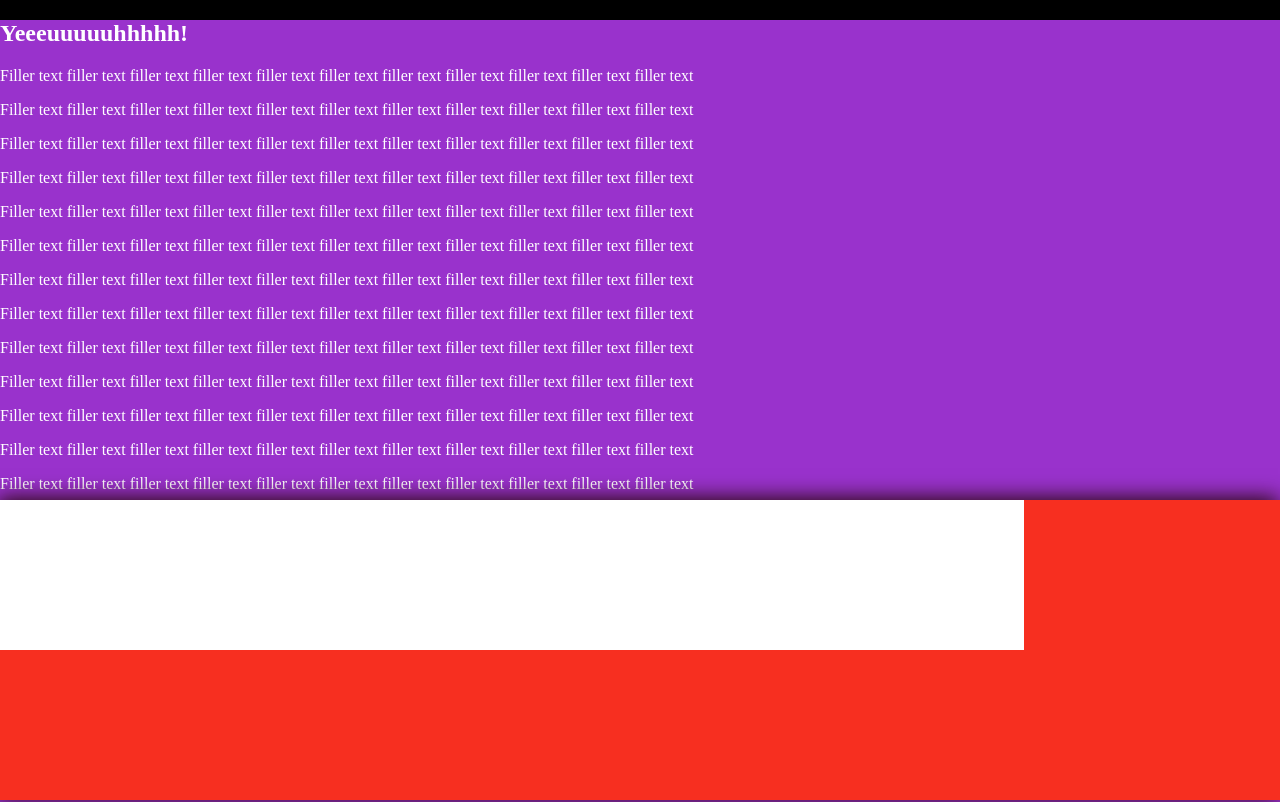
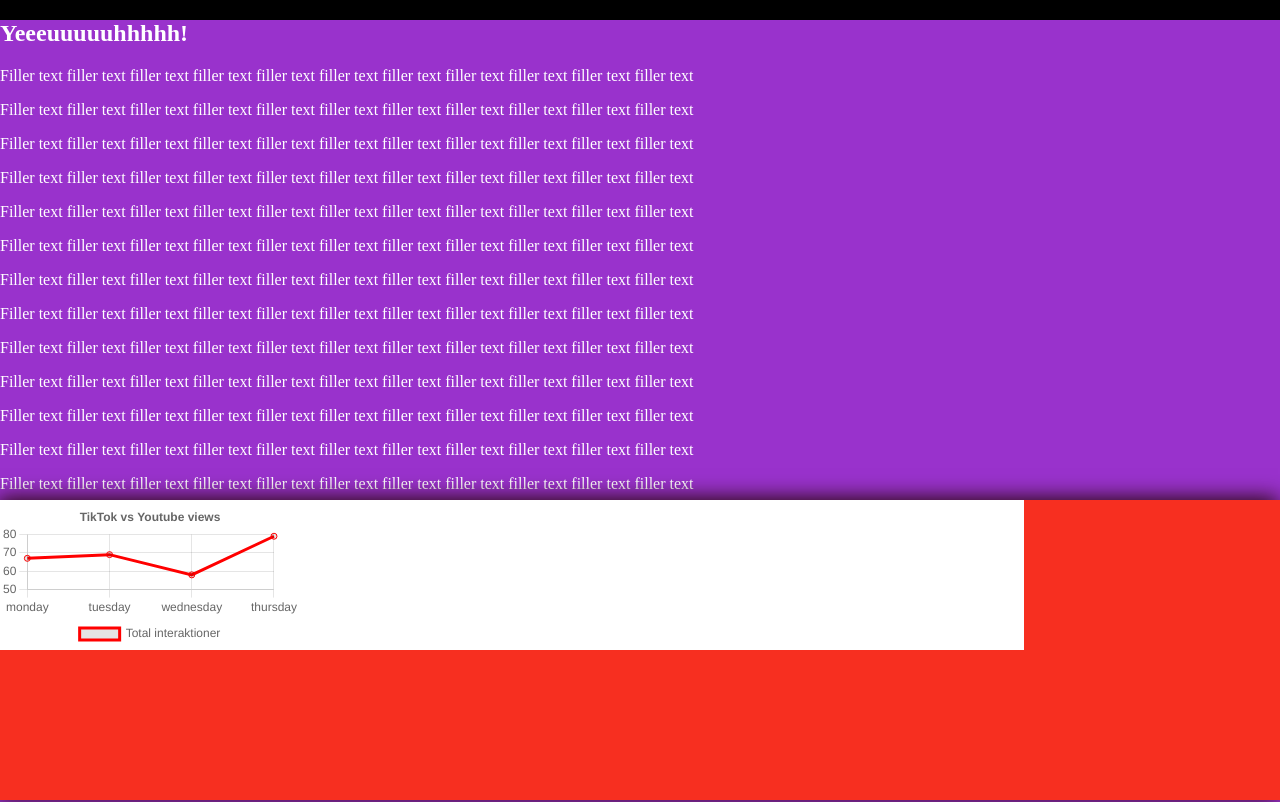
Before and after one commit to andreas-brandenborg/06-Common-Cultancy, a website: page Client/index.html in a window 1280 px wide. Shown: the top 802 px of the page. Drawn offline with nearby package versions, Linux system fonts and the light colour scheme; no server answers.

Commit message:
setup til createLineChart - chart.js

```diff
--- a/Client/client.js
+++ b/Client/client.js
@@ -1,5 +1,9 @@
 const dataDOM = document.querySelector("#data");
 
+displayFirstPost()
+createLineChart()
+
+function displayFirstPost ()  {
         fetch("http://localhost:3000/test")
             .then(response => response.json())
             .then(data => {
@@ -8,4 +12,41 @@ fetch("http://localhost:3000/test")
                     const paragraphText = document.createTextNode(dataText);
                     paragraphElement.appendChild(paragraphText);
                     dataDOM.appendChild(paragraphElement);
-    });
+            })
+}
+
+
+
+
+
+
+
+
+
+function createLineChart () {
+
+        const ctx = document.querySelector('#chart').getContext('2d');
+        const chart = new Chart(ctx, {
+                type: 'line',
+                data: {
+                        datasets: [{
+                                label: 'Total interaktioner',
+                                data: [67, 69, 58, 79],
+                                borderColor: ['#ff0000']
+                        }
+                                ],
+                        labels: ['monday', 'tuesday', 'wednesday', 'thursday']
+                },
+                options: {
+                        plugins: {
+                                title: {
+                                        display: true,
+                                        text: 'TikTok vs Youtube views'
+                                },
+                                legend: {
+                                        position: 'bottom'
+                                }
+                        }
+                }
+        })
+}
--- a/Client/index.html
+++ b/Client/index.html
@@ -5,6 +5,7 @@
     <meta name="viewport" content="width=device-width, initial-scale=1">
     <title>Document</title>
     <link rel="stylesheet" href="style.css">
+    <script src="https://cdn.jsdelivr.net/npm/chart.js@4.4.6/dist/chart.umd.min.js"></script>
 </head>
 <body>
     <section id="total-interactions-section">
@@ -53,7 +54,7 @@
 
         <div id="line-graph">
             <div id="data">
-
+                <canvas id="chart"></canvas>
             </div>
         </div>
     </section>
```
Lines whose indentation alone changed are shown as unchanged.
